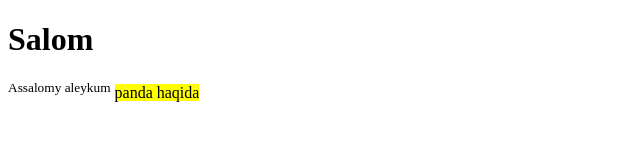
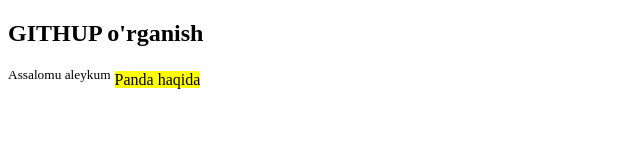
Before and after one commit to Shokhida0710/1st-, a plain HTML site: page index.html in a window 1280 px wide. Shown: the whole page, without its empty margins (0-640 px from the left). Drawn offline with Linux system fonts and the light colour scheme.

Commit message:
2ndhtml changed

```diff
--- a/index.html
+++ b/index.html
@@ -2,10 +2,17 @@
 <head>
     <title>Document</title>
 </head>
+
 <body>
-    <h1>Salom</h1>
-    <sup>Assalomy aleykum</sup>
-    <mark>panda haqida</mark>
+
+
+    <h2>GITHUP o'rganish</h2>
+
+    <sup>Assalomu aleykum</sup>
+
+    <mark>Panda haqida</mark>
+
 
 </body>
+
 </html>
```
